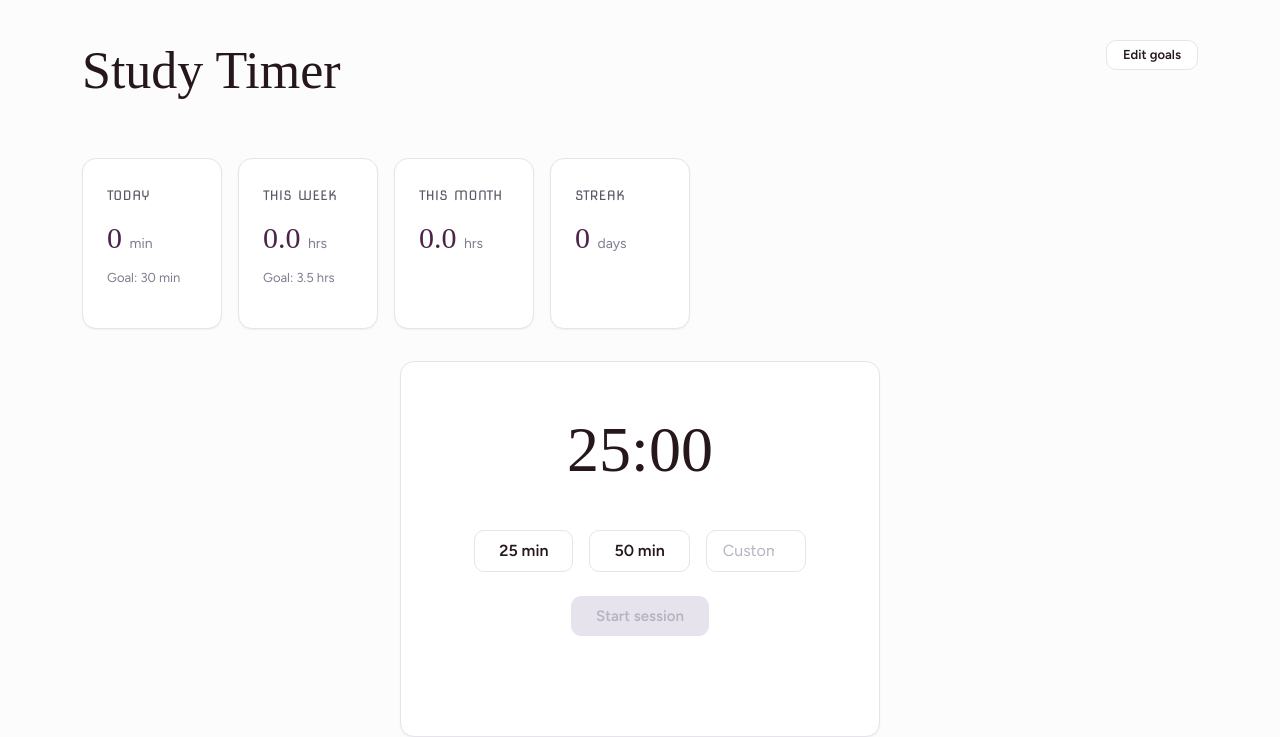
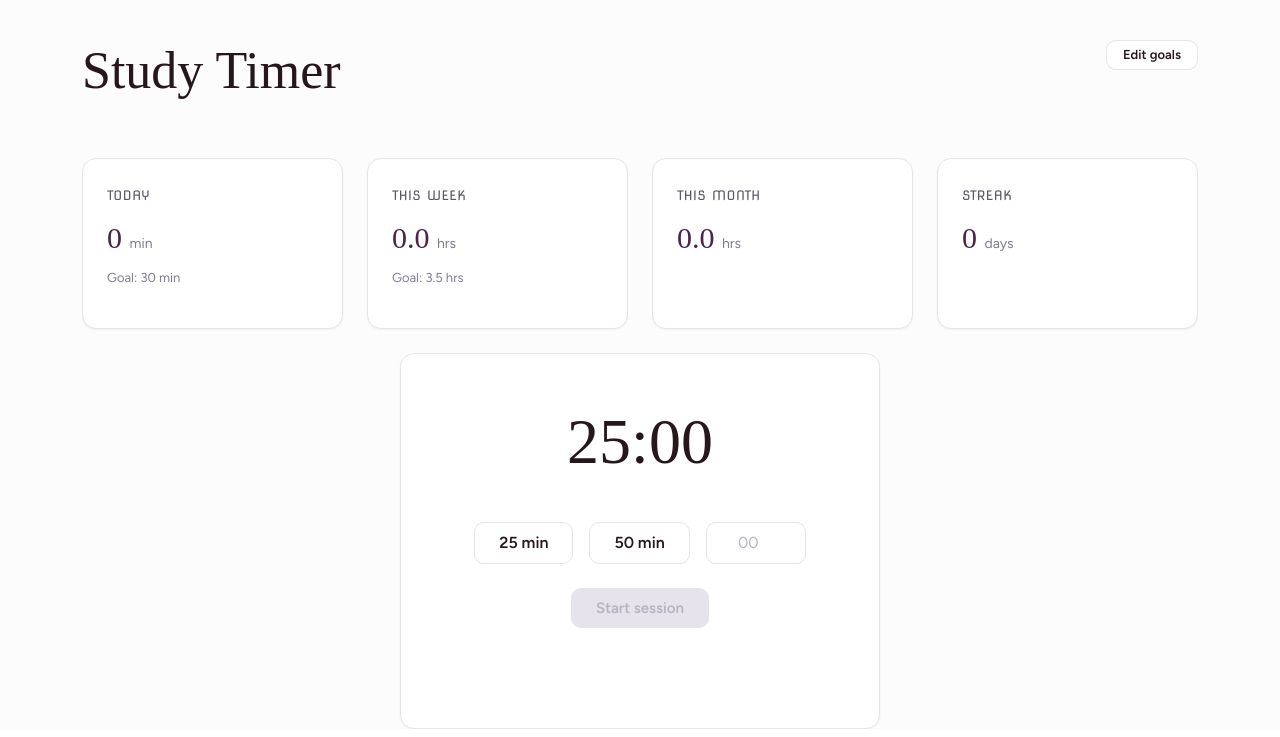
Before and after one commit to 1m6i8d/AI-Study-Assisstant, a Flask app: page /study/ in a window 1280 px wide. Shown: the part 76-813 px from the top of the page. Run offline with Flask 3, Linux system fonts and the light colour scheme; the visitor is signed in with stand-in values (Sample User, id 1); data that the repository does not hold is empty; some web fonts are replaced.

Commit message:
ui/ux improvements

```diff
--- a/app/static/css/base.css
+++ b/app/static/css/base.css
@@ -543,8 +543,8 @@ h4 { font-size: var(--text-h4); margin-bottom: var(--space-1); }
 .stats-bar {
   display: grid;
   grid-template-columns: repeat(auto-fit, minmax(160px, 1fr));
-  gap: var(--space-2);
-  margin-bottom: var(--space-4);
+  gap: var(--space-3);
+  margin-bottom: var(--space-3);
 }
 .stat-tile {
   background-color: var(--color-surface);
@@ -604,7 +604,7 @@ h4 { font-size: var(--text-h4); margin-bottom: var(--space-1); }
   flex-wrap: wrap;
 }
 .study-stats-bar .stat-tile {
-  flex: 0 1 auto;
+  flex: 1;
   min-width: 140px;
 }
 
@@ -899,7 +899,9 @@ h4 { font-size: var(--text-h4); margin-bottom: var(--space-1); }
   display: grid;
   grid-template-columns: repeat(auto-fit, minmax(320px, 1fr));
   gap: var(--space-3);
-  margin-top: var(--space-4);
+}
+.dashboard-grid .card {
+  margin-bottom: 0;
 }
 .goal-progress-bar {
   background-color: var(--color-bg-secondary);
--- a/app/templates/study/timer.html
+++ b/app/templates/study/timer.html
@@ -37,7 +37,7 @@
           <button type="button" class="duration-btn" data-minutes="{{ preset }}">{{ preset }} min</button>
         {% endfor %}
         <div class="duration-custom">
-          <input type="number" id="custom-minutes" min="1" max="{{ max_custom }}" placeholder="Custom" class="form-control">
+          <input type="number" id="custom-minutes" min="1" max="{{ max_custom }}" placeholder="00" class="form-control">
         </div>
       </div>
 
```
Also changed, not shown: app/static/css/variables.css (line endings or trailing spaces).
